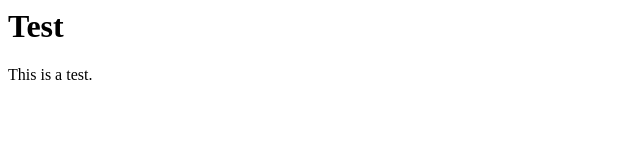
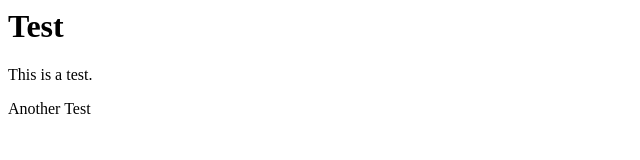
Before and after one commit to Reeonick/my-example-site, a plain HTML site: page index.html in a window 1280 px wide. Shown: the whole page, without its empty margins (0-640 px from the left). Drawn offline with Linux system fonts and the light colour scheme.

Commit message:
Update index.html

```diff
--- a/index.html
+++ b/index.html
@@ -8,5 +8,6 @@
 <body>
     <h1>Test</h1>
     <p>This is a test.</p>
+    <p>Another Test</p>
 </body>
 </html>
```
